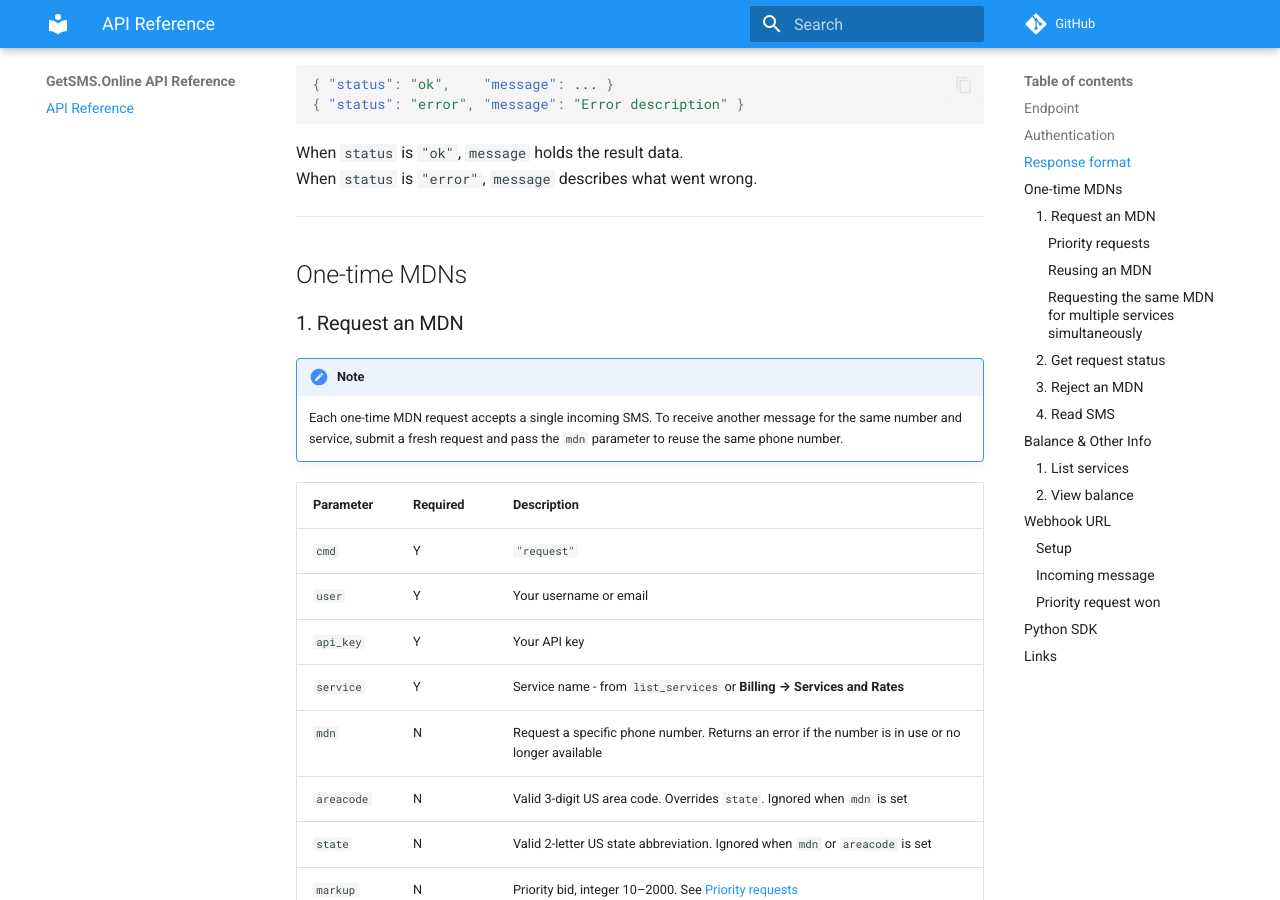
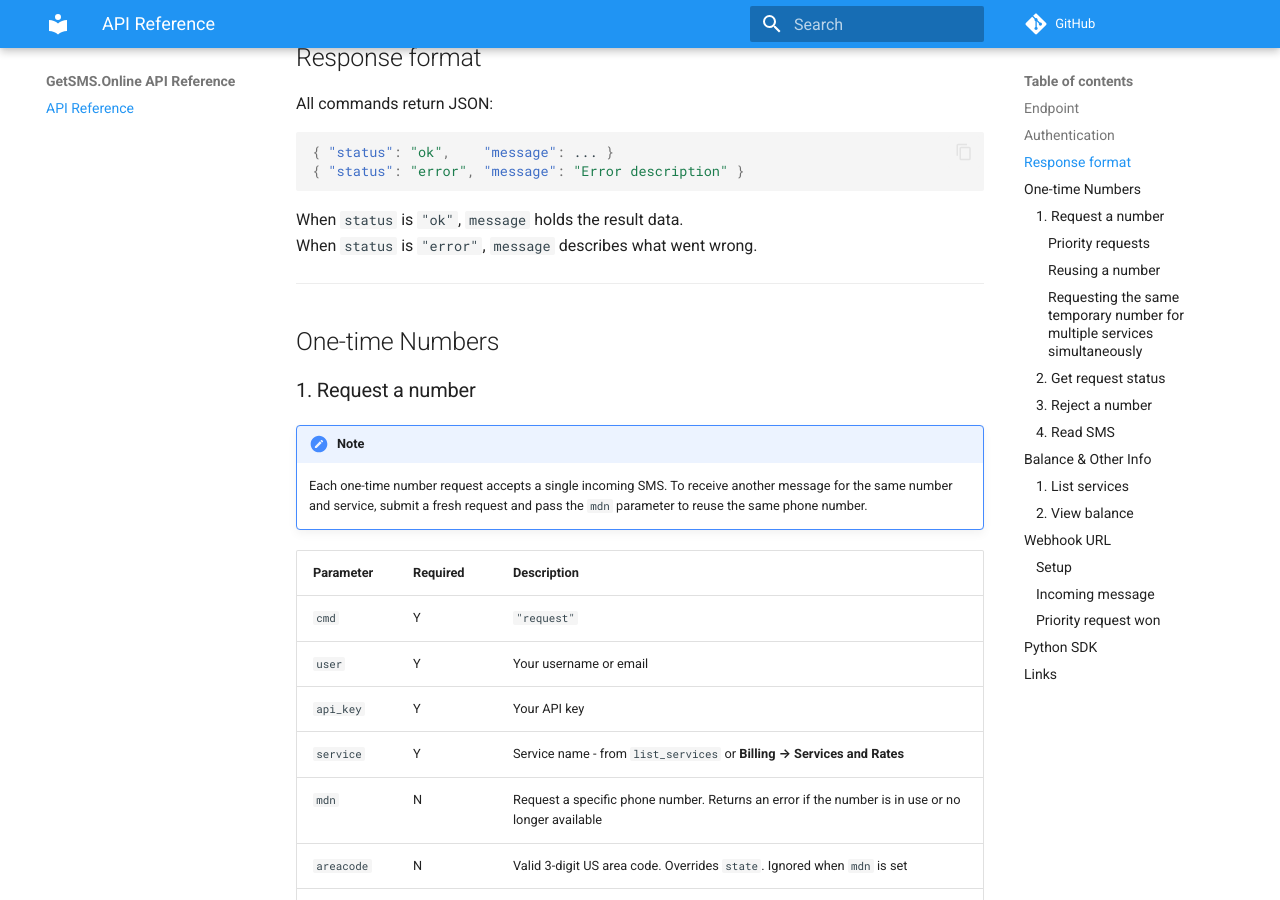
Before and after one commit to getsms-online/get.sms.online-python, an MkDocs documentation site: the page built from netlify/index.md, in a window 1280 px wide and 900 px high, scrolled down 985 px. Built offline with MkDocs 1.6.1 and Material for MkDocs 9.7.7, drawn with Linux system fonts in a browser that asks for light colours; comment, search, counter and statistics services are not loaded; some of the changed text lies outside the part shown.

Commit message:
Add files via upload

````diff
--- a/netlify/index.md
+++ b/netlify/index.md
@@ -1,6 +1,8 @@
 # Get SMS Online - API Reference
 
 Use the [Get SMS Online](https://getsms.online) API to request temporary US phone numbers, receive SMS messages, and extract OTP verification codes programmatically.
+
+Throughout this reference, **MDN** (mobile device number) refers to a phone number assigned to your request.
 
 > [**Live API reference on GetSMS.Online:**](https://getsms.online/api_command_reference.php)
 
@@ -45,12 +47,12 @@ When `status` is `"error"`, `message` describes what went wrong.
 
 ---
 
-## One-time MDNs
+## One-time Numbers
 
-### 1. Request an MDN
+### 1. Request a number
 
 !!! note
-    Each one-time MDN request accepts a single incoming SMS. To receive another message for the same number and service, submit a fresh request and pass the `mdn` parameter to reuse the same phone number.
+    Each one-time number request accepts a single incoming SMS. To receive another message for the same number and service, submit a fresh request and pass the `mdn` parameter to reuse the same phone number.
 
 | Parameter | Required | Description |
 |-----------|----------|-------------|
@@ -138,9 +140,9 @@ Include the `markup` parameter (10–2000) to bid for a number when none are imm
 }
 ```
 
-#### Reusing an MDN
+#### Reusing a number
 
-To reuse a number previously reserved for the same service, pass the `mdn` parameter. Numbers rotate periodically and may no longer be available.
+To reuse a virtual number previously reserved for the same service, pass the `mdn` parameter. Numbers rotate periodically and may no longer be available.
 
 ```
 https://getsms.online/api_command.php?cmd=request&user=test&api_key=0123456789&service=Amazon&mdn=12345678901
@@ -153,7 +155,7 @@ https://getsms.online/api_command.php?cmd=request&user=test&api_key=0123456789&s
 
 ---
 
-#### Requesting the same MDN for multiple services simultaneously
+#### Requesting the same temporary number for multiple services simultaneously
 
 Pass up to 5 comma-separated service names in `service` to obtain one phone number that works for all of them at the same time. Priority bids are created automatically and markup is set high enough to win for each service.
 
@@ -292,9 +294,9 @@ https://getsms.online/api_command.php?cmd=request_status&user=test&api_key=01234
 
 ---
 
-### 3. Reject an MDN
+### 3. Reject a number
 
-Reject a reserved number - it will not be offered to you again.
+Reject a reserved mobile number — it will not be offered to you again.
 Can also cancel a priority bid in `Awaiting MDN` status.
 
 | Parameter | Required | Description |
````
Also changed, not shown: other parts of netlify/index.md (+0 -6 lines).
